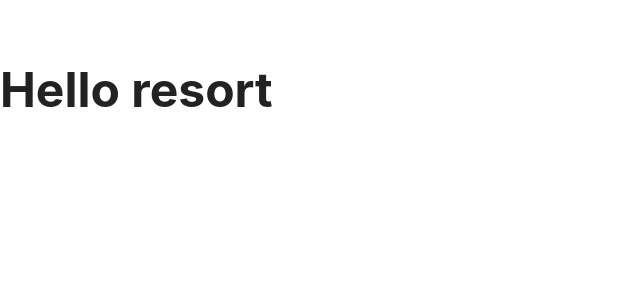
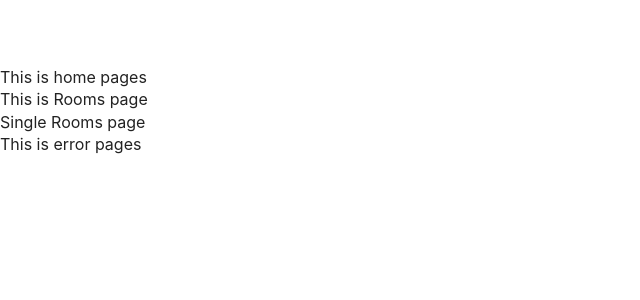
Before and after one commit to raju-ahammad/react-hotel-information-, a React (Create React App) app: page / in a window 1280 px wide. Shown: the top 300 px of the page, without its empty margins (0-640 px from the left). Built offline with nearby package versions, Linux system fonts and the light colour scheme.

Commit message:
create layout component

```diff
--- a/package.json
+++ b/package.json
@@ -8,6 +8,8 @@
     "@testing-library/user-event": "^7.1.2",
     "react": "^16.13.1",
     "react-dom": "^16.13.1",
+    "react-icons": "^3.11.0",
+    "react-router-dom": "^5.2.0",
     "react-scripts": "3.4.3"
   },
   "scripts": {
--- a/public/index.html
+++ b/public/index.html
@@ -24,7 +24,7 @@
       work correctly both with client-side routing and a non-root public URL.
       Learn how to configure a non-root public URL by running `npm run build`.
     -->
-    <title>React App</title>
+    <title>Resort information App</title>
   </head>
   <body>
     <noscript>You need to enable JavaScript to run this app.</noscript>
--- a/src/App.js
+++ b/src/App.js
@@ -1,12 +1,18 @@
 import React from 'react';
-import './App.css';
-
+import "./App.css";
+import Error from "./Components/Layout/Error";
+import Home from './Components/Layout/Home';
+import Rooms from './Components/Layout/Rooms';
+import SingleRoom from './Components/Layout/SingleRoom';
 
 function App() {
   return (
-    <div className="App">
-      <h1>Hello resort</h1>
-    </div>
+    <>
+      <Home/>
+      <Rooms/>
+      <SingleRoom/>
+      <Error/>
+    </>
   );
 }
 
--- /dev/null
+++ b/src/Components/Layout/Error.jsx
@@ -0,0 +1,11 @@
+import React from 'react'
+
+const Error = () => {
+    return (
+        <div>
+            This is error pages
+        </div>
+    )
+}
+
+export default Error
--- /dev/null
+++ b/src/Components/Layout/Home.jsx
@@ -0,0 +1,11 @@
+import React from 'react'
+
+const Home = () => {
+    return (
+        <div>
+            This is home pages
+        </div>
+    )
+}
+
+export default Home
--- /dev/null
+++ b/src/Components/Layout/Rooms.jsx
@@ -0,0 +1,11 @@
+import React from 'react'
+
+const Rooms = () => {
+    return (
+        <div>
+            This is Rooms page
+        </div>
+    )
+}
+
+export default Rooms
--- /dev/null
+++ b/src/Components/Layout/SingleRoom.jsx
@@ -0,0 +1,11 @@
+import React from 'react'
+
+const SingleRoom = () => {
+    return (
+        <div>
+            Single Rooms page
+        </div>
+    )
+}
+
+export default SingleRoom
```
Also changed, not shown: src/data.js (+4 -3 lines), 2 other files (tests, documents, lock files or other folders).
